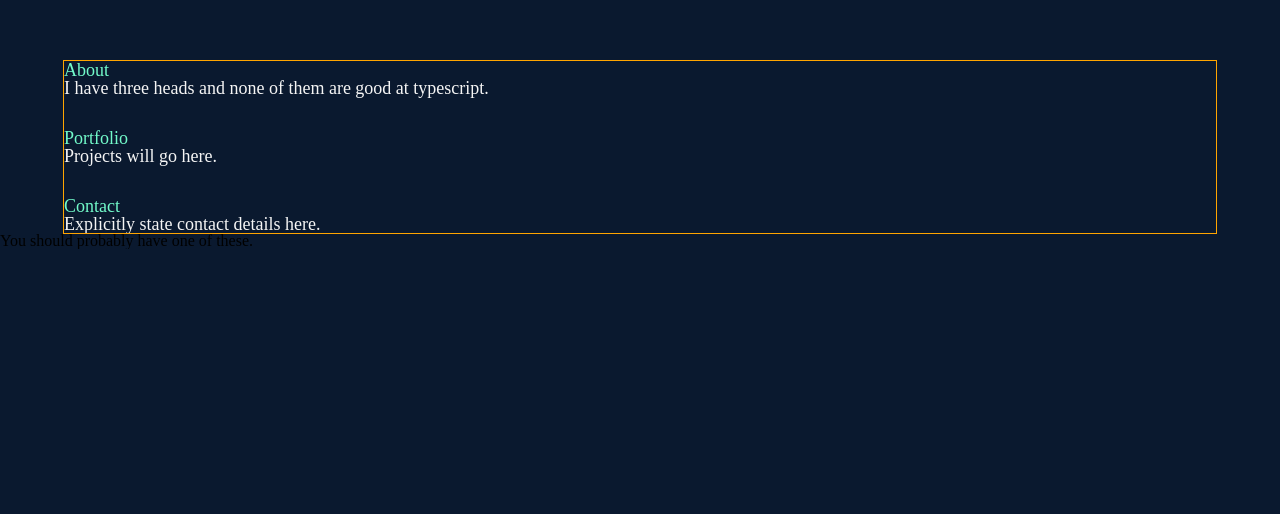
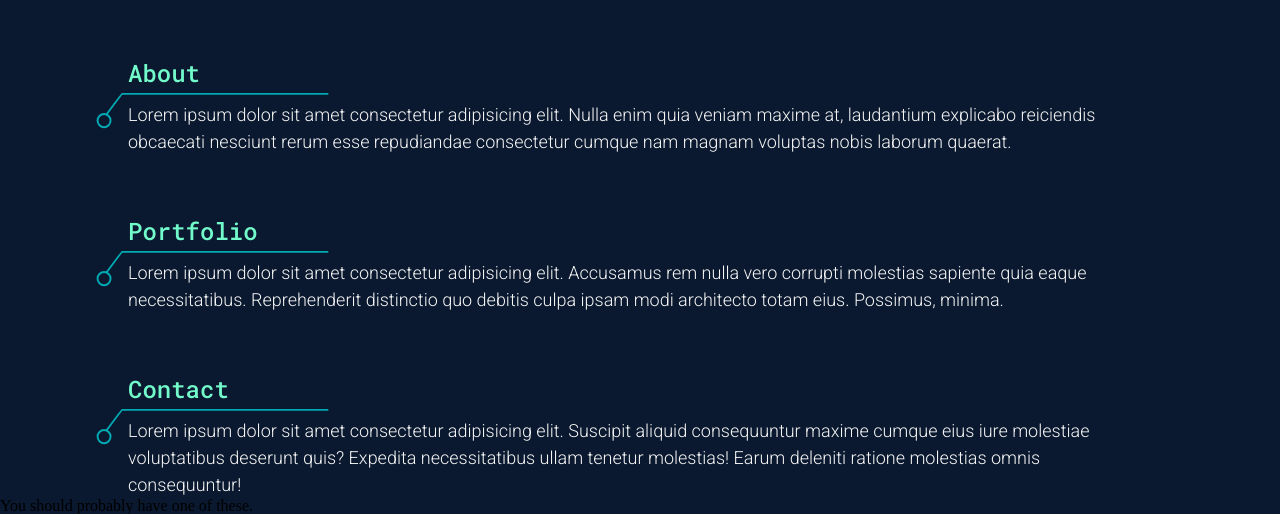
Before and after one commit to jkohrt7/Portfolio_2023, a website: page index.html in a window 1280 px wide. Shown: the part 803-1317 px from the top of the page. Before the commit the page ends 1052 px from the top, so only its background shows below. Drawn offline with Linux system fonts and the light colour scheme.

Commit message:
feat: add main styling, fonts

```diff
--- a/index.html
+++ b/index.html
@@ -5,9 +5,11 @@
     <meta http-equiv="X-UA-Compatible" content="IE=edge">
     <meta name="viewport" content="width=device-width, initial-scale=1.0">
     <title>Document</title>
+    <link rel="stylesheet" href="./styles/css/reset.css">
     <link rel="stylesheet" href="./styles/css/global-styles.css">
     <link rel="stylesheet" href="./styles/css/header-styles.css">
-    <link rel="stylesheet" href="./styles/css/reset.css">
+    <link href="https://fonts.googleapis.com/css2?family=Roboto+Mono:wght@400;500&family=Roboto:wght@300;500;700&display=swap" rel="stylesheet">
+
 </head>
 <body>
     <header class="header">
@@ -48,28 +50,32 @@
     <main>
         <div class="main-content">
             <section class="about-me">
-                <h3 class="about-me__header">
-                    About
-                </h3>
-                <h3 class="about-me__body">
-                    I have three heads and none of them are good at typescript.
-                </h3>
+                <div class="about-me__header">
+                    <h3>About</h3>
+                    <img class="about-me__underline-svg" src="./img/line-with-circle.svg" alt="">
+                </div>
+                <div class="about-me__body">
+                    Lorem ipsum dolor sit amet consectetur adipisicing elit. Nulla enim quia veniam maxime at, laudantium explicabo reiciendis obcaecati nesciunt rerum esse repudiandae consectetur cumque nam magnam voluptas nobis laborum quaerat.
+                </div>
             </section>
             <section class="portfolio">
-                <h3 class="portfolio__header">
-                    Portfolio
-                </h3>
-                <h3 class="portfolio__body">
-                    Projects will go here.
-                </h3>
+                <div class="portfolio__header">
+                    <h3>Portfolio</h3>
+                    <img class="portfolio__underline-svg" src="./img/line-with-circle.svg" alt="">
+                </div>
+                <div class="portfolio__body">
+                    Lorem ipsum dolor sit amet consectetur adipisicing elit. Accusamus rem nulla vero corrupti molestias sapiente quia eaque necessitatibus. Reprehenderit distinctio quo debitis culpa ipsam modi architecto totam eius. Possimus, minima.
+                </div>
             </section>
             <section class="contact">
-                    <h3 class="contact__header">
-                        Contact
-                    </h3>
-                    <h3 class="contact__body">
-                        Explicitly state contact details here.
-                    </h3>
+                    <div class="contact__header">
+                        <h3>Contact</h3>
+                        <img class="contact__underline-svg" src="./img/line-with-circle.svg" alt="">
+
+                    </div>
+                    <div class="contact__body">
+                        Lorem ipsum dolor sit amet consectetur adipisicing elit. Suscipit aliquid consequuntur maxime cumque eius iure molestiae voluptatibus deserunt quis? Expedita necessitatibus ullam tenetur molestias! Earum deleniti ratione molestias omnis consequuntur!
+                    </div>
             </section>
         </div>
     </main>
--- a/styles/sass/header-styles.scss
+++ b/styles/sass/header-styles.scss
@@ -4,6 +4,7 @@ $secondary-navy: #005C7B;
 $primary-aqua: #00AAB3;
 $secondary-aqua: #72FACA;
 
+// ~~ Navbar ~~
 .header {
     box-sizing: border-box;
     display: flex;
@@ -11,6 +12,8 @@ $secondary-aqua: #72FACA;
 
     position: fixed;
     width:100vw;
+
+    font-family: "Roboto Mono", sans-serif;
 
     background-color: $primary-navy;
     color: white;
@@ -30,6 +33,10 @@ $secondary-aqua: #72FACA;
 
     &__hamburger-icon {
         display: none;
+    }
+
+    &__navbar {
+        font-size: 18px;
     }
 }
 
@@ -51,6 +58,7 @@ $secondary-aqua: #72FACA;
     }
 }
 
+// ~~ Hero Section ~~
 .hero {
     color: whitesmoke;
     background-color: $primary-navy;
@@ -59,6 +67,8 @@ $secondary-aqua: #72FACA;
     height: 100vh;
 
     display: flex;
+
+    font-family: "Roboto", sans-serif;
 
     &__content {
         display: flex;
@@ -71,9 +81,10 @@ $secondary-aqua: #72FACA;
         justify-content: space-evenly;
         margin: auto 2rem auto 0;
 
+        line-height: 1.25;
+
         &--header {
             color: $secondary-aqua;
-            margin-bottom: 0.25rem;
             font-size: 32px;
         }
         &--body {
@@ -103,46 +114,81 @@ $secondary-aqua: #72FACA;
 .main-content {
     display: flex;
     flex-direction: column;
-    gap: 2rem;
+    gap: 4rem;
 
     margin: auto;
-    width: 90vw;
-    max-width:80rem;
-    outline: orange solid 1px;
+    width: 80vw;
+    max-width: 80rem;
+
+    font-family: "Roboto", sans-serif;
+    //outline: orange solid 1px;
 }
+
+// ~~ MAIN section ~~
+// Mixins for the main sections.
+@mixin article-header {
+    color: $secondary-aqua;
+    font-size: 24px;
+    margin-bottom: 1rem;
+    position: relative;
+
+    font-weight: 500;
+    font-family: "Roboto Mono", sans-serif;
+}
+
+@mixin article-body {
+    color: whitesmoke;
+    font-size: 18px;
+
+    font-weight: 300;
+    line-height: 1.5;
+}
+
 
 .about-me {
     &__header {
-        color: $secondary-aqua;
-        font-size: 18px;
+        @include article-header;
     }
 
     &__body {
-        color: whitesmoke;
-        font-size: 18px;
+        @include article-body;
+    }
+
+    &__underline-svg {
+        position: absolute;
+        top: 2rem;
+        left: -2rem;
     }
 }
 
 .portfolio {
     &__header {
-        color: $secondary-aqua;
-        font-size: 18px;
+        @include article-header;
     }
 
     &__body {
-        color: whitesmoke;
-        font-size: 18px;
+        @include article-body;
+    }
+
+    &__underline-svg {
+        position: absolute;
+        top: 2rem;
+        left: -2rem;
     }
 }
 
 .contact {
     &__header {
-        color: $secondary-aqua;
-        font-size: 18px;
+        @include article-header;
     }
 
     &__body {
-        color: whitesmoke;
-        font-size: 18px;
+        @include article-body;
+    }
+
+    &__underline-svg {
+        position: absolute;
+        top: 2rem;
+        left: -2rem;
     }
 }
```
Also changed, not shown: img/line-with-circle.svg (added), styles/css/header-styles.css.
